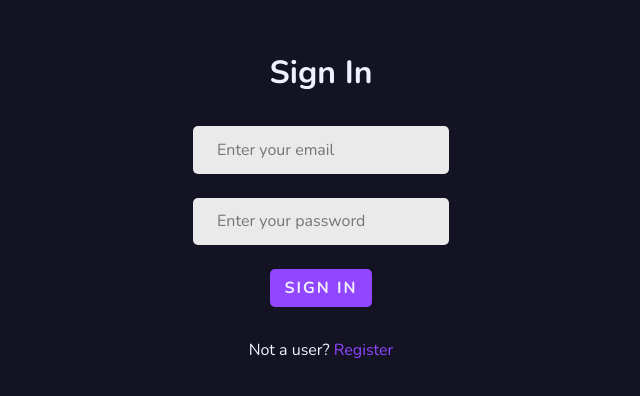
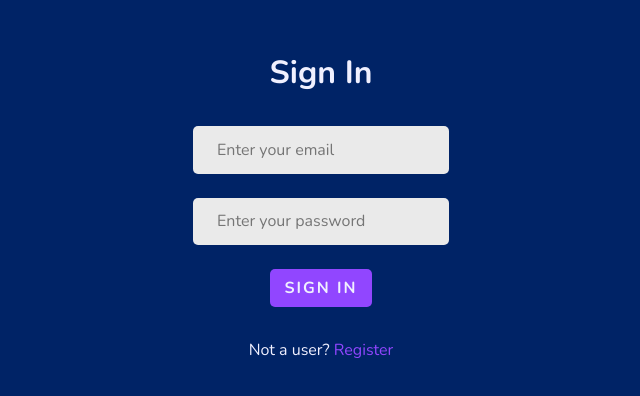
Before and after one commit to borusara/primechat, a React (Create React App) app in the folder client/: page / in a window 1280 px wide. Shown: the part 194-590 px from the top of the page, without its empty margins (319-959 px from the left). Built offline with nearby package versions, Linux system fonts and the light colour scheme; no server answers.

Commit message:
Update app.css

```diff
--- a/client/src/styles/app.css
+++ b/client/src/styles/app.css
@@ -6,9 +6,9 @@
   --black-color: #23272a;
   --tertiary-color: #5865f2;
   --font-family: "Nunito", sans-serif;
-  --dark-blue-color: #131324;
+  --dark-blue-color: #002366;
   --light-bg-color: #ffffff34;
-  --light-blue-color: #9a86f3;
+  --light-blue-color: #A020F0;
 }
 
 * {
```
